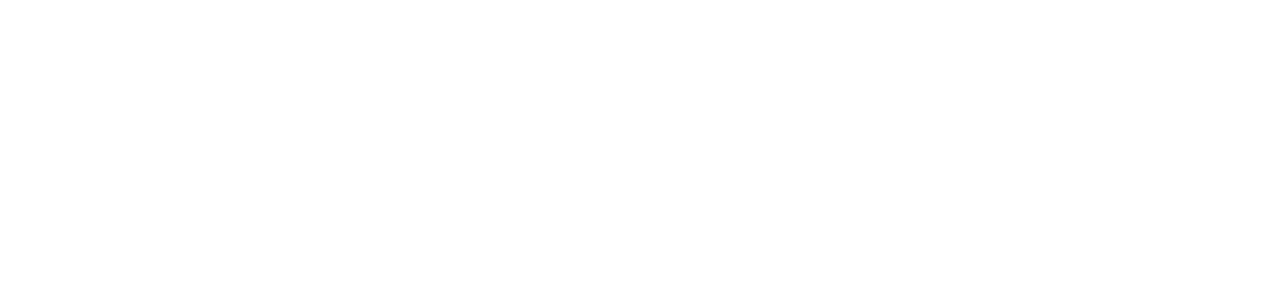
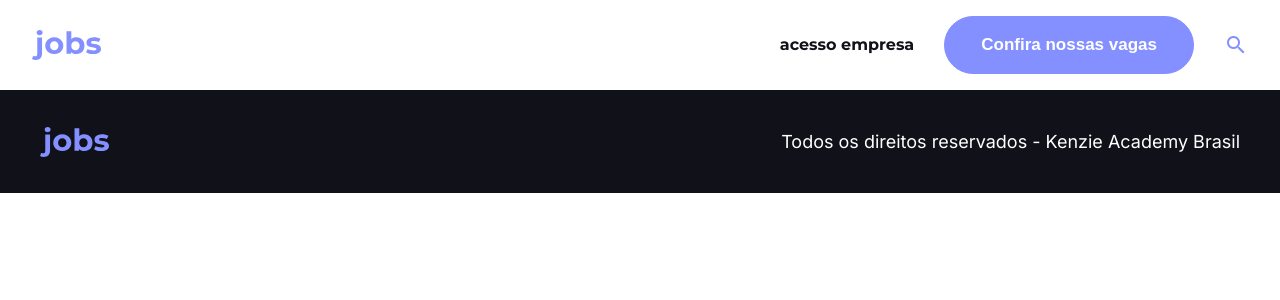
Before and after one commit to MuryloSaladino/kenzieJobs, a React (Vite) app: page / in a window 1280 px wide. Shown: the top 300 px of the page. Built offline with nearby package versions, Linux system fonts and the light colour scheme.

Commit message:
fix(components): css do footer e navbar

```diff
--- a/src/components/Footer/styles.ts
+++ b/src/components/Footer/styles.ts
@@ -3,13 +3,30 @@
 export const StyledFooter = styled.footer`
     width: 100%;
     background-color: var(--color-black);
-    padding: 32px;
 
     div{
+        height: 103px;
         width: 95%;
         max-width: 1200px;
         margin: 0 auto;
         display: flex;
         justify-content: space-between;
+        align-items: center;
+
+        img{
+            height: 30px;
+        }
+    }
+
+    @media(max-width: 580px){
+        div{
+            height: 204px;
+            flex-direction: column;
+            justify-content: space-around;
+
+            p{
+                text-align: center;
+            }
+        }
     }
 `
--- a/src/components/Navbar/styles.ts
+++ b/src/components/Navbar/styles.ts
@@ -27,6 +27,8 @@
 
     @media(max-width: 580px) {
 
+        height: 119px;
+        padding-bottom: 28px;
         justify-content: center;
 
         img{
--- a/src/pages/Home/index.tsx
+++ b/src/pages/Home/index.tsx
@@ -1,7 +1,12 @@
+import { Footer } from "../../components/Footer";
+import { Navbar } from "../../components/Navbar";
+
 export function Home() {
 
     return(
         <>
+            <Navbar/>
+            <Footer/>
         </>
     )
 }
--- a/src/styles/reset.ts
+++ b/src/styles/reset.ts
@@ -24,6 +24,7 @@
         border: 0;
         font-size: 100%;
         vertical-align: baseline;
+        box-sizing: border-box;
     }
     /* HTML5 display-role reset for older browsers */
     article, aside, details, figcaption, figure,
```
